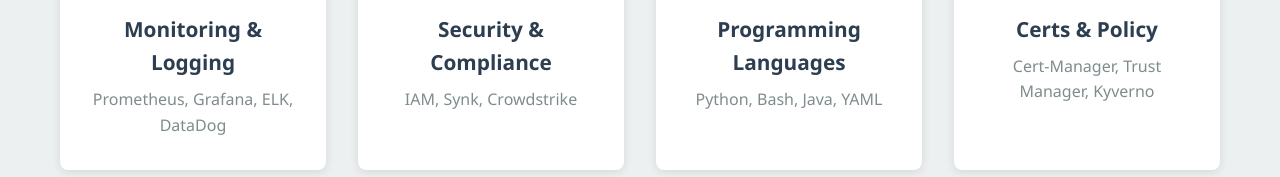
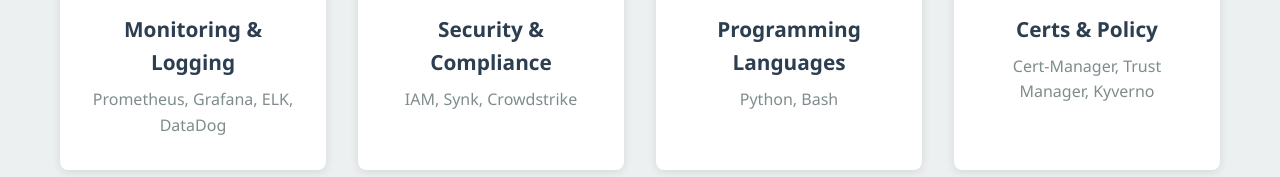
Before and after one commit to sylesh-687/sylesh-687.github.io, a plain HTML site: page index.html in a window 1280 px wide. Shown: the part 1850-2027 px from the top of the page. Drawn offline with Linux system fonts and the light colour scheme.

Commit message:
Reverified Skills Section

```diff
--- a/index.html
+++ b/index.html
@@ -138,7 +138,7 @@
                             <i class="fas fa-language"></i>
                         </div>
                         <h3>Programming Languages</h3>
-                        <p>Python, Bash, Java, YAML</p>
+                        <p>Python, Bash</p>
                     </div>
                     <div class="skill-card">
                         <div class="skill-icon">
```
